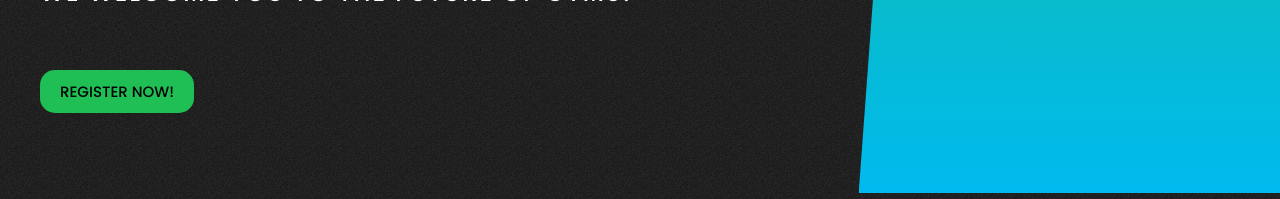
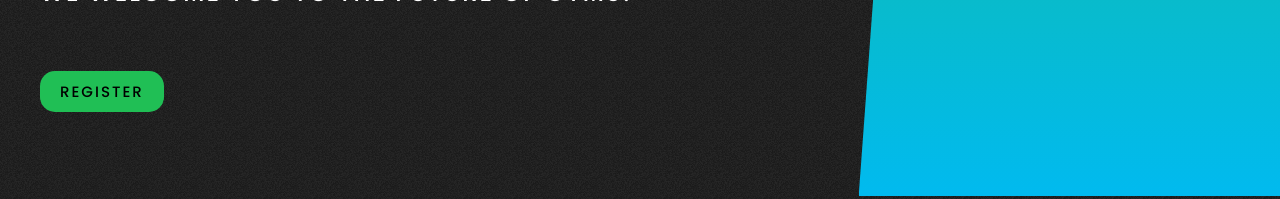
Before and after one commit to pesto-students/easy-manage-frontend-team3-jesus, a React (Create React App) app in the folder jymspace-frontend/: page / in a window 1280 px wide. Shown: the part 663-862 px from the top of the page. Built offline with nearby package versions, Linux system fonts and the light colour scheme.

Commit message:
some changes

```diff
--- a/jymspace-frontend/src/AppRouter/AppRouter.jsx
+++ b/jymspace-frontend/src/AppRouter/AppRouter.jsx
@@ -4,9 +4,9 @@ import { ErrorBoundary } from "react-error-boundary";
 import ErrorFallback from "../Utility/ErrorBoundary";
 import AboutUs from "../components/Pages/AboutUs/AboutUs";
 import SignIn from "../components/Pages/SignIn/SignIn";
-
 const Home = lazy(() => import("../components/Pages/Home/Home"));
 const Pricing = lazy(() => import("../components/Pages/Pricing/Pricing"));
+const Register = lazy(() => import("../components/Pages/Register/Register"));
 
 const AppRouter = () => {
   return (
@@ -18,6 +18,7 @@ const AppRouter = () => {
             <Route path="/AboutUs" element={<AboutUs />} />
             <Route path="/Pricing" element={<Pricing />} />
             <Route path="/SignIn" element={<SignIn />} />
+            <Route path="/Register" element={<Register />} />
           </Routes>
         </Suspense>
       </ErrorBoundary>
--- a/jymspace-frontend/src/components/Form/Form.jsx
+++ b/jymspace-frontend/src/components/Form/FormS.jsx
@@ -1,10 +1,10 @@
 import React, { useState } from 'react';
-import './Form.css';
+import './FormS.css';
 import FormSignIn from '../Form/FormSignIn';
 import SignIn from '../../assets/SignIn.jpg';
 
 
-const Form = () => {
+const FormS = () => {
   const [ setIsSubmitted] = useState(false);
 
   function submitForm() {
@@ -25,4 +25,4 @@ const Form = () => {
   );
 };
 
-export default Form;
+export default FormS;
--- a/jymspace-frontend/src/components/Form/FormSignIn.jsx
+++ b/jymspace-frontend/src/components/Form/FormSignIn.jsx
@@ -2,7 +2,7 @@ import React from "react";
 import validate from "../Form/ValidateInfo";
 import useForm from "../Form/UseForm";
 import google from "../../assets/google.png";
-import "./Form.css";
+import "./FormS.css";
 
 const FormSignup = ({ submitForm }) => {
   const { handleChange, handleSubmit, values, errors } = useForm(
--- a/jymspace-frontend/src/components/Hero/Hero.jsx
+++ b/jymspace-frontend/src/components/Hero/Hero.jsx
@@ -35,7 +35,7 @@ const Hero = () => {
             <span>We welcome you to the future of gyms!</span>
             {/*HERO BUTTON*/}
             <div className="hero-button">
-              <button className="btn">REGISTER NOW!</button>
+            <Link to="/Register" className='btn'>Register</Link>
             </div>
           </div>
         </div>
--- a/jymspace-frontend/src/components/Pages/SignIn/SignIn.jsx
+++ b/jymspace-frontend/src/components/Pages/SignIn/SignIn.jsx
@@ -1,7 +1,7 @@
 import React from 'react'
 import Navbar from "../../Navbar/Navbar"
 import Footer from "../../Footer/Footer"
-import Form from "../../Form/Form"
+import Form from "../../Form/FormS"
 
 const Signin = () => {
   return (
```
Also changed, not shown: jymspace-frontend/src/components/Form/FormS.css (renamed from jymspace-frontend/src/components/Form/Form.css), jymspace-frontend/src/components/Pages/Register/Register.jsx (added).
